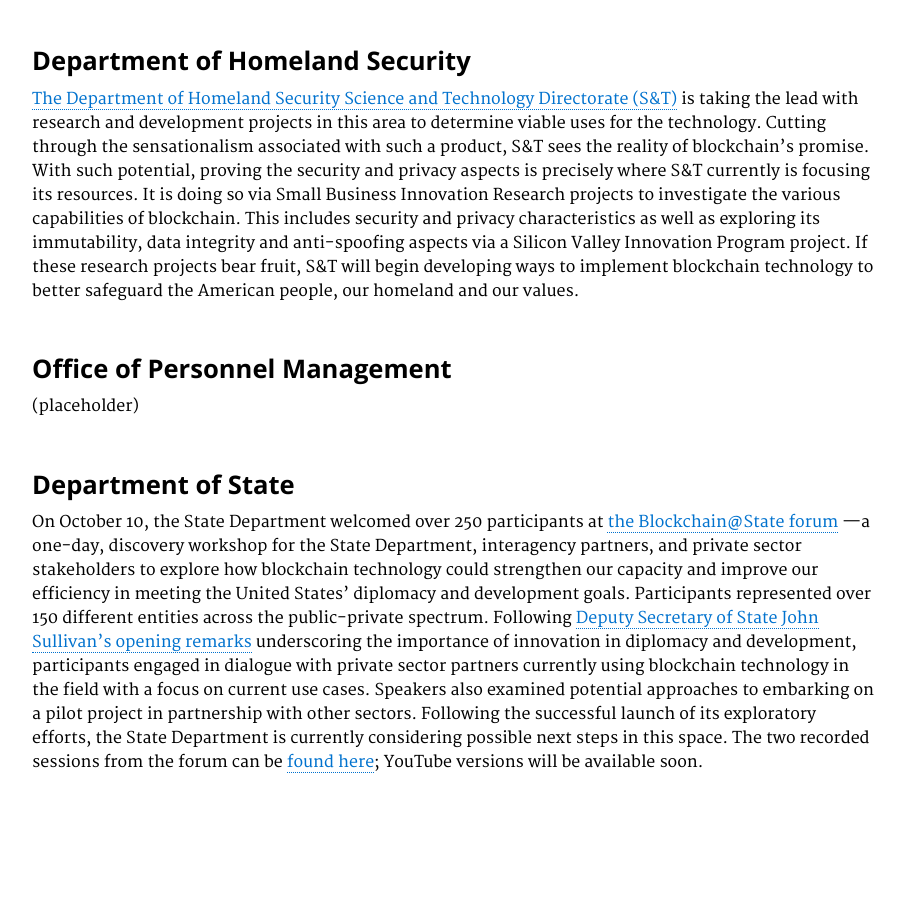
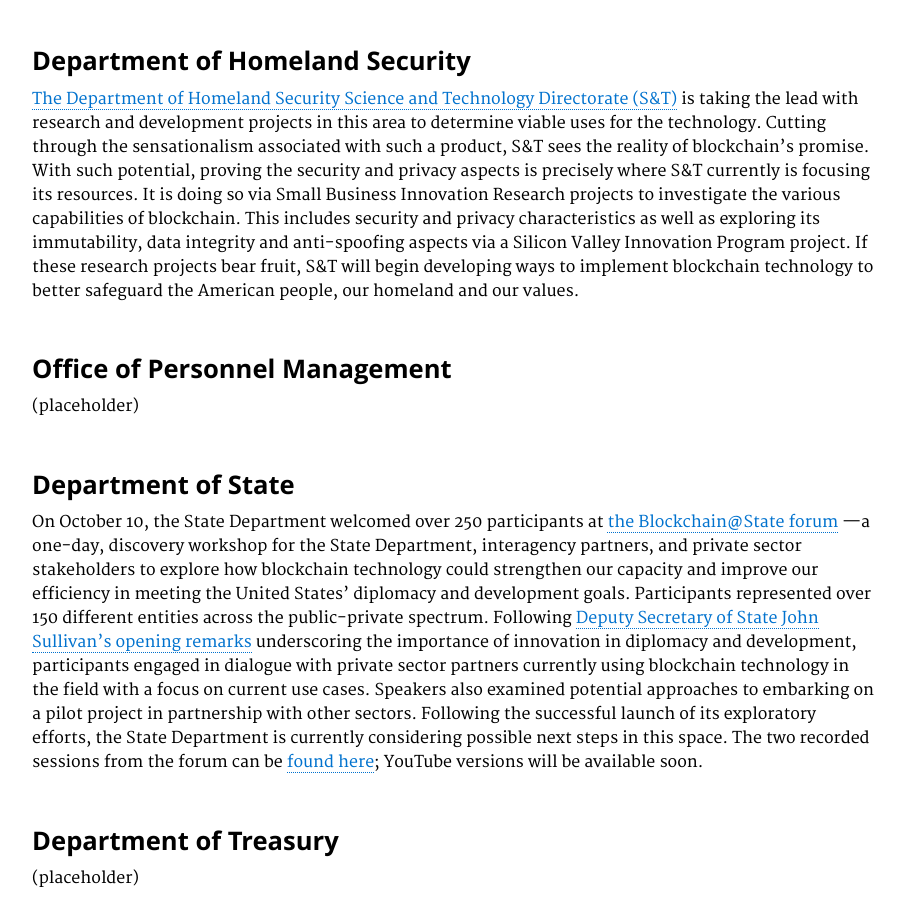
Before and after one commit to GSA/emerging-technology-atlas, a Jekyll site: the page built from pages/blockchain-programs.md, in a window 1280 px wide and 900 px high, scrolled down 1435 px. Shown: the whole window, without its empty margins (350-1254 px from the left). Built offline with Jekyll 4.4.1, drawn with Linux system fonts in a browser that asks for light colours; before the commit the page ends 2219 px from its top, so only the background shows below that.

Commit message:
Update blockchain-programs.md

```diff
--- a/pages/blockchain-programs.md
+++ b/pages/blockchain-programs.md
@@ -41,3 +41,7 @@ Emerging Citizen Technology: GSA's Emerging Citizen Technology program launched
 ### Department of State
 
 <p> On October 10, the State Department welcomed over 250 participants at <a href="https://www.eventbrite.com/e/blockchainstate-distributed-ledger-technologies-for-diplomacy-and-development-tickets-37669091266">the Blockchain@State forum</a> —a one-day, discovery workshop for the State Department, interagency partners, and private sector stakeholders to explore how blockchain technology could strengthen our capacity and improve our efficiency in meeting the United States’ diplomacy and development goals.  Participants represented over 150 different entities across the public-private spectrum.  Following <a href="https://www.youtube.com/watch?v=iMLhtdAiGq8">Deputy Secretary of State John Sullivan’s opening remarks</a> underscoring the importance of innovation in diplomacy and development, participants engaged in dialogue with private sector partners currently using blockchain technology in the field with a focus on current use cases.  Speakers also examined potential approaches to embarking on a pilot project in partnership with other sectors.  Following the successful launch of its exploratory efforts, the State Department is currently considering possible next steps in this space.  The two recorded sessions from the forum can be <a href="https://www.facebook.com/pg/GPAtState/videos/?ref=page_internal">found here</a>; YouTube versions will be available soon.</p>
+
+### Department of Treasury
+
+(placeholder)
```
